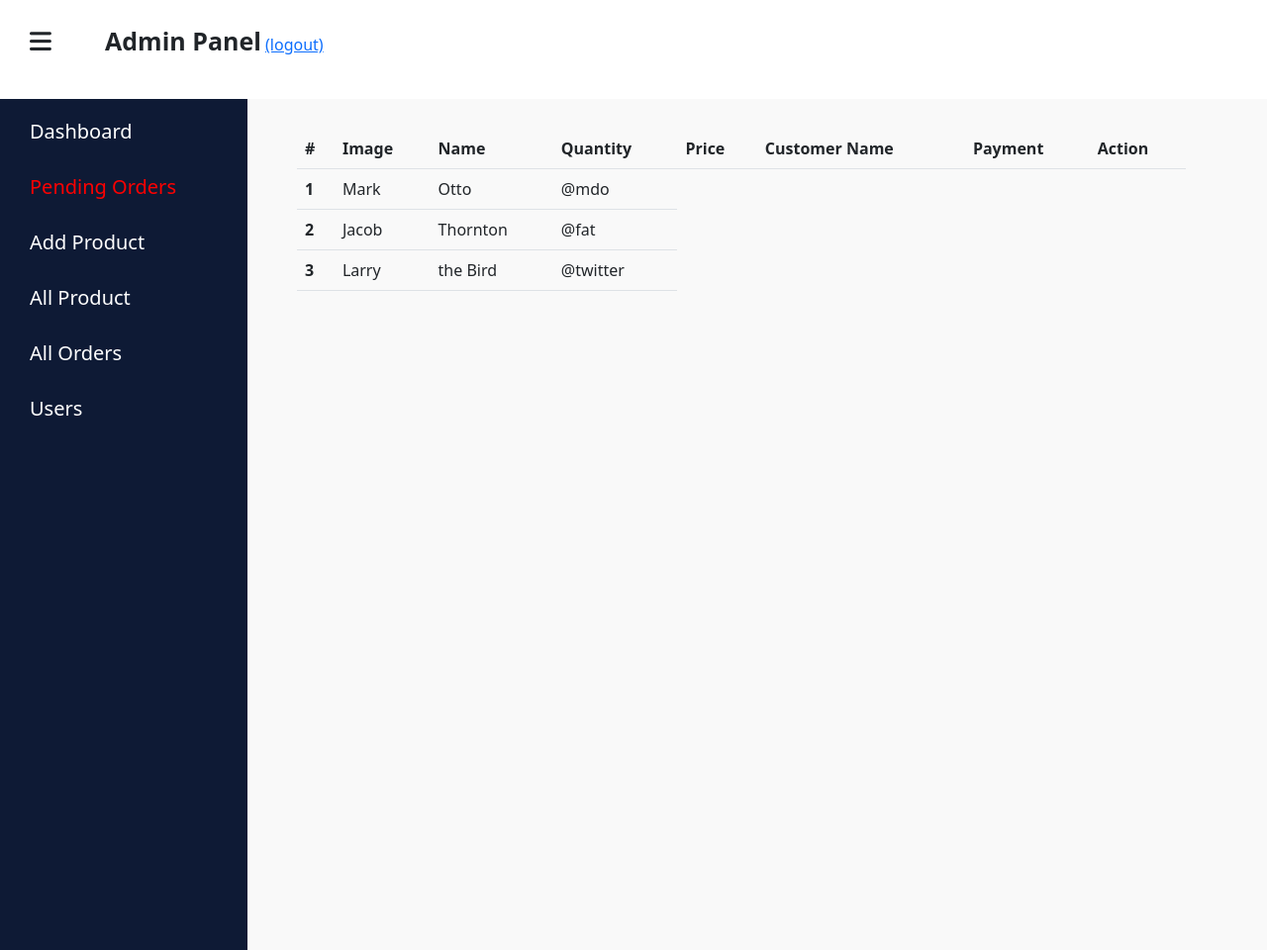
After one commit to ashiqurrahmananik/E-commerce, a PHP site: page /admin/pending_orders.php in a window 1280 px wide. The commit adds this page. Shown: the whole page at 99% size. Run offline with PHP 8.4, Linux system fonts and the light colour scheme; some libraries are stand-ins or nearby versions.

Commit message:
2nd admin ui update

```diff
--- /dev/null
+++ b/admin/css/pending_orders.css
@@ -0,0 +1,7 @@
+.po {
+  color: red !important;
+}
+.pendingbody {
+  padding-left: 230px;
+  padding-top: 30px;
+}
--- a/admin/css/style.css
+++ b/admin/css/style.css
@@ -46,3 +46,6 @@ p {
 .fixed-logo {
   width: 55px;
 }
+a.nav-link:hover {
+  color: yellow;
+}
--- a/admin/header.php
+++ b/admin/header.php
@@ -23,21 +23,24 @@
 
 	<div class="sidenav" id="sidenav">
 		<ul class="navbar-nav">
+		   <li class="nav-item">
+				<a class="nav-link d" href="Home.php">Dashboard</a>
+			</li>
             <li class="nav-item">
-				<a class="nav-link" href="pending_orders.php">Pending Orders</a>
+				<a class="nav-link po" href="pending_orders.php">Pending Orders</a>
 			</li>
 			<li class="nav-item">
-				<a class="nav-link" href="admin.php">Add Product</a>
+				<a class="nav-link ap" href="admin.php">Add Product</a>
 			</li>
 			<li class="nav-item">
-				<a class="nav-link" href="event.php">All Product</a>
+				<a class="nav-link vp" href="event.php">All Product</a>
 			</li>
 
 			<li class="nav-item">
-				<a class="nav-link" href="notice.php">All Orders</a>
+				<a class="nav-link ao" href="notice.php">All Orders</a>
 			</li>
             <li class="nav-item">
-                <a class="nav-link" href="gallery.php">Users</a>
+                <a class="nav-link u" href="gallery.php">Users</a>
             </li>
 		</ul>
 	</div>
--- a/admin/pending _orders.php
+++ /dev/null
@@ -1,3 +0,0 @@
-<?php
- include'header.php';
-?>
--- /dev/null
+++ b/admin/pending_orders.php
@@ -0,0 +1,54 @@
+<?php
+ include'header.php';
+?>
+<!DOCTYPE html>
+<html lang="en">
+<head>
+    <meta charset="UTF-8">
+    <meta http-equiv="X-UA-Compatible" content="IE=edge">
+    <meta name="viewport" content="width=device-width, initial-scale=1.0">
+    <title>Document</title>
+    <link rel="stylesheet" href="css/pending_orders.css">
+
+</head>
+<body>
+
+<div class="container pendingbody">
+<table class="table">
+  <thead>
+    <tr>
+      <th scope="col">#</th>
+      <th scope="col">Image</th>
+      <th scope="col">Name</th>
+      <th scope="col">Quantity</th>
+      <th scope="col">Price</th>
+      <th scope="col">Customer Name</th>
+      <th scope="col">Payment</th>
+      <th scope="col">Action</th>
+    </tr>
+  </thead>
+  <tbody>
+    <tr>
+      <th scope="row">1</th>
+      <td>Mark</td>
+      <td>Otto</td>
+      <td>@mdo</td>
+    </tr>
+    <tr>
+      <th scope="row">2</th>
+      <td>Jacob</td>
+      <td>Thornton</td>
+      <td>@fat</td>
+    </tr>
+    <tr>
+      <th scope="row">3</th>
+      <td>Larry</td>
+      <td>the Bird</td>
+      <td>@twitter</td>
+    </tr>
+  </tbody>
+</table>
+</div>
+
+</body>
+</html>
```
Also changed, not shown: admin/css/home.css (added, +9 -0 lines), admin/home.php (added, +25 -0 lines).
